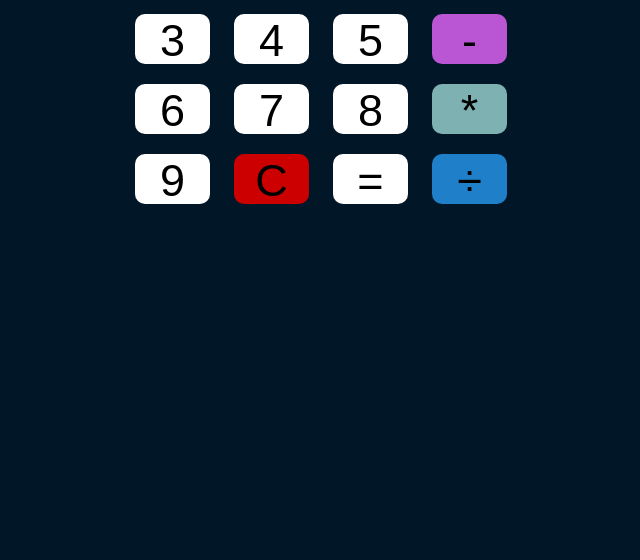
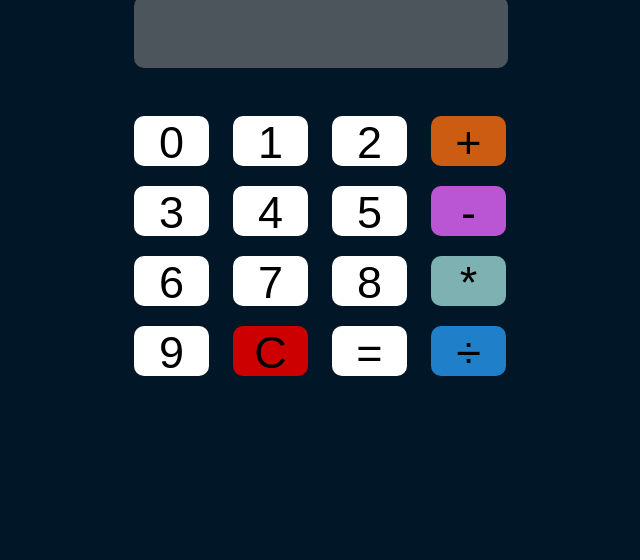
Before and after one commit to Sabinzz/Assignment, a plain HTML site: page Index.html in a window 1280 px wide. Shown: the part 270-830 px from the top of the page, without its empty margins (319-959 px from the left). After the commit the page ends 800 px from the top, so only its background shows below. Drawn offline with Linux system fonts and the light colour scheme.

Commit message:
style.css

```diff
--- a/style.css
+++ b/style.css
@@ -1,16 +1,20 @@
-body{
+body {
     margin: 0px;
     padding: 0px;
     background-color: #011627;
     color: #fdfffc;
-    text-align: center;
     height: 100vh;
+    display: flex;
+    flex-direction: column;
+    align-items: center;
+    justify-content: center;
 }
-h1{
+
+h1 {
     font-size: 45px;
 }
 
-input{
+input {
     width: 75px;
     height: 50px;
     font-size: 45px;
@@ -19,16 +23,30 @@ input{
     background-color: white;
     color: black;
     border-style: none;
-
 }
 
-.btn:hover{
-    background-color:yellow;
+.btn:hover {
+    background-color: yellow;
     cursor: pointer;
 }
-#text{
+
+#text {
     width: 370px;
     height: 70px;
     background-color: #4c555c;
     color: white;
+    margin-bottom: 20px;
+    display: flex;
+    align-items: center;
+    justify-content: center;
+    font-size: 30px;
+    border-radius: 10px;
 }
+
+/* Flexbox container for input buttons */
+.flex-container {
+    display: flex;
+    flex-wrap: wrap;
+    justify-content: center;
+    max-width: 400px;
+}
```
